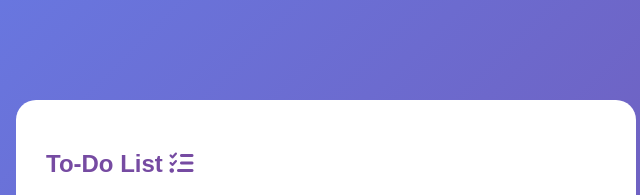
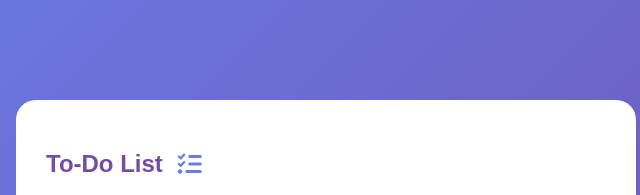
Before and after one commit to BatuhanKural/To-Do-List, a plain HTML site: page index.html in a window 1280 px wide. Shown: the top 195 px of the page, 314-954 px from the left. Drawn offline with Linux system fonts and the light colour scheme.

Commit message:
fix : minor issues resolved

```diff
--- a/style.css
+++ b/style.css
@@ -26,11 +26,15 @@ body {
     position: relative;
 }
 
-#to-do-card h2 {g
+#to-do-card h2 {
     display: flex;
     color: #764ba2;
     align-items: center;
     column-gap: 15px;
+}
+
+#to-do-card h2 i {
+    color: #667eea;
 }
 
 .input-row {
```
